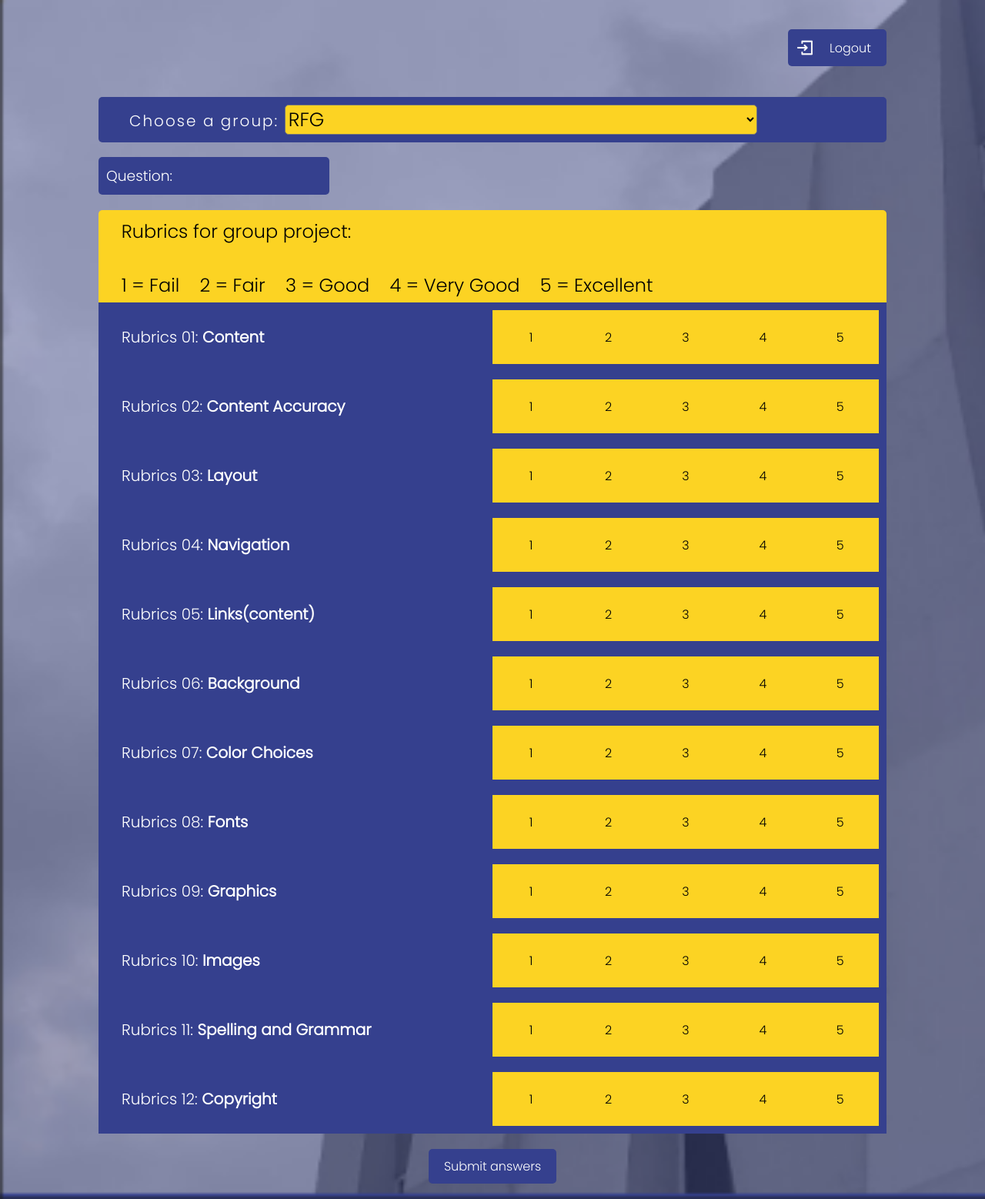
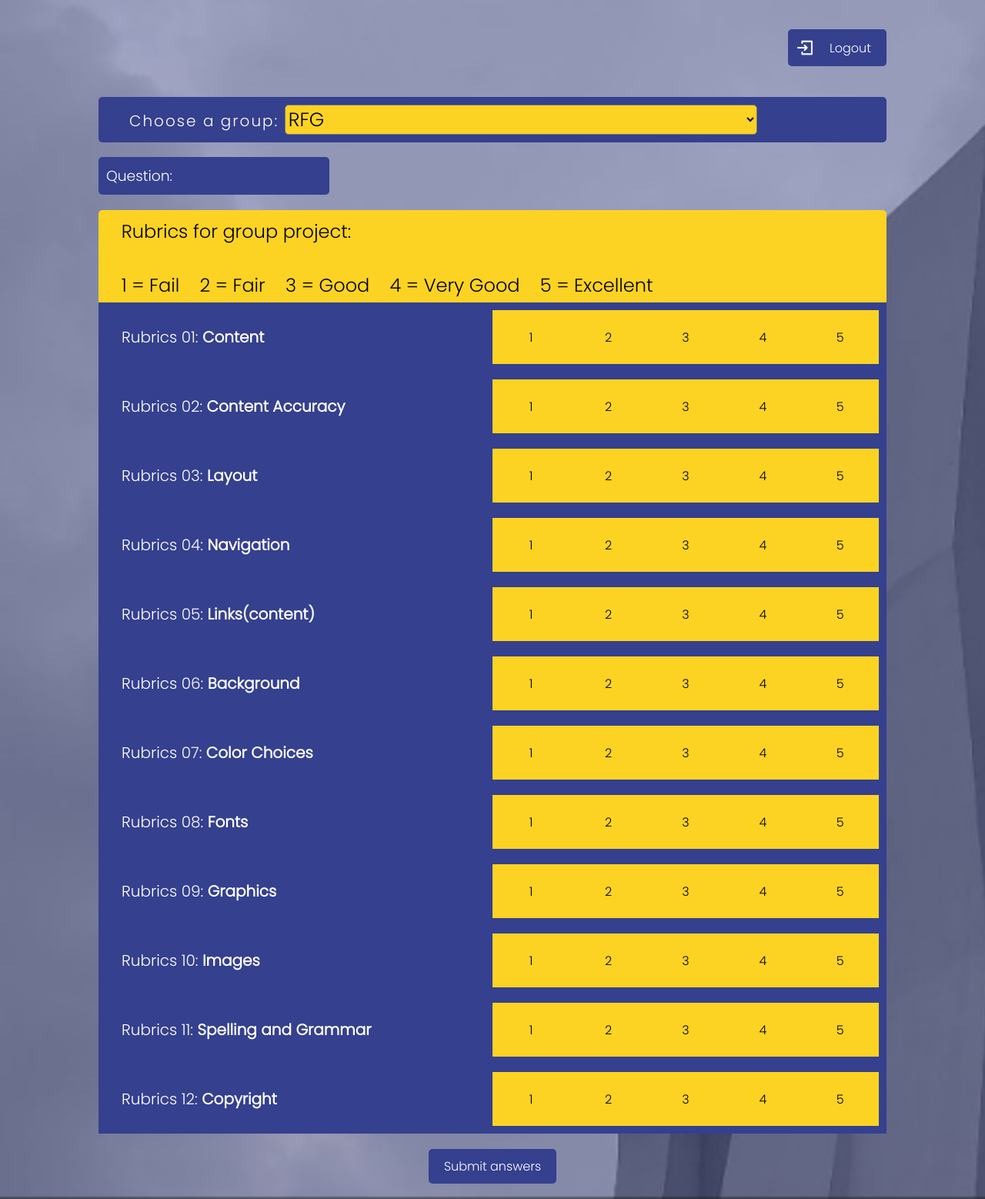
Before and after one commit to cceonniekmart/activity5, a PHP site: page /user.php in a window 1280 px wide. Shown: the whole page at 77% size. Run offline with PHP 8.4, Linux system fonts and the light colour scheme; the visitor is signed in with stand-in values (Sample User, id 1).

Commit message:
Update user.css

```diff
--- a/user.css
+++ b/user.css
@@ -1,7 +1,7 @@
 @import url('https://fonts.googleapis.com/css2?family=Anton&family=Maven+Pro:wght@500&family=Montserrat+Alternates:wght@500&family=Pathway+Gothic+One&family=Poppins:wght@300&family=Press+Start+2P&family=Righteous&family=Rowdies&family=Titillium+Web:wght@200&display=swap');
 
 body {
-    background-image: url(images/bg2.png);
+    background-image: url(images/bg3.png);
     background-size: cover;
     font-family: Arial, sans-serif;
     margin: 0;
```
